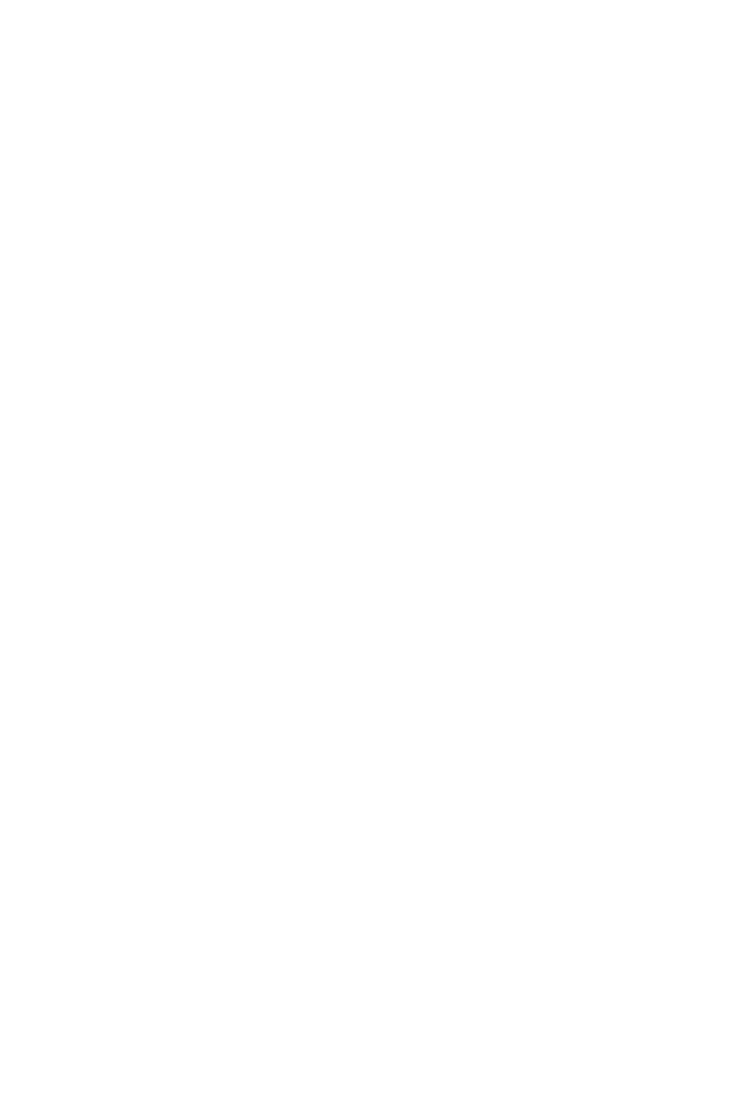
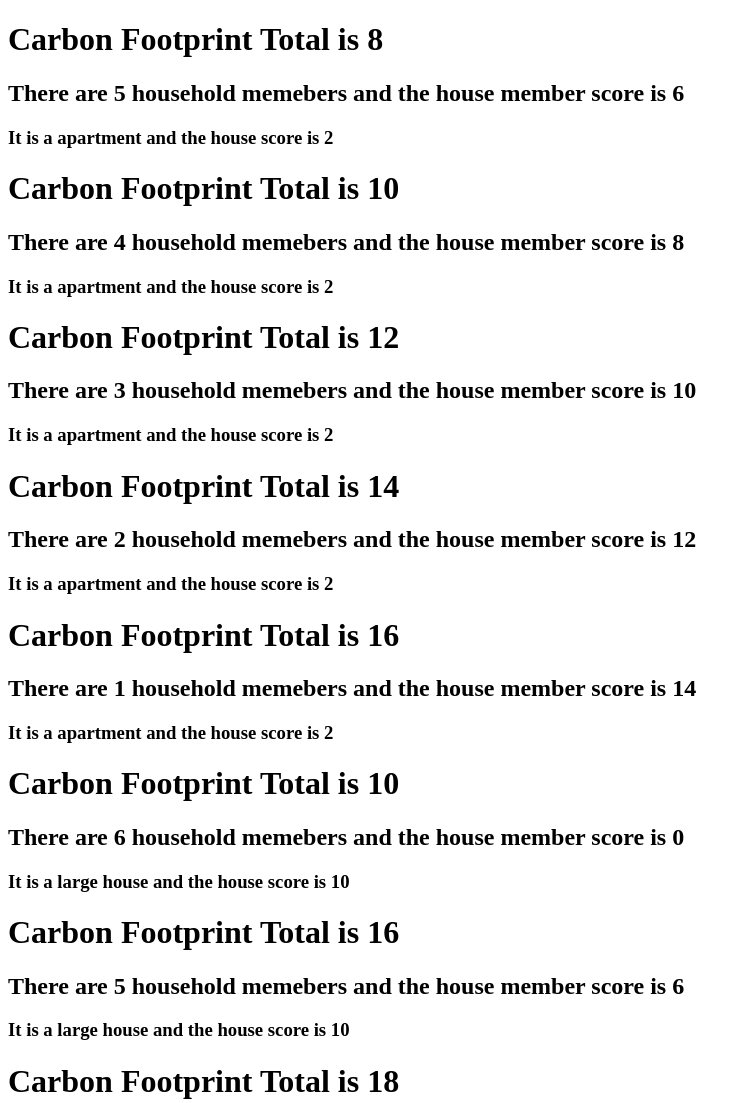
Before and after one commit to CIT93/angeloa-pub, a plain HTML site: page w4/index.html in a window 1280 px wide. Shown: the top 1103 px of the page, without its empty margins (0-751 px from the left). Before the commit the page ends 800 px from the top, so only its background shows below. Drawn offline with Linux system fonts and the light colour scheme.

Commit message:
updated output to DOM

```diff
--- a/w4/index.html
+++ b/w4/index.html
@@ -7,6 +7,7 @@
     <script defer src="main.js"></script>
 </head>
 <body>
-    <h1></h1>
+    <div id="output">
+    </div>
 </body>
 </html>
--- a/w4/main.js
+++ b/w4/main.js
@@ -12,6 +12,7 @@ function findingHouseSize(houseSize) {
     } else if (houseSize === "apartment") {
         houseSizePoint = 2;
     }
+    return houseSizePoint;
 }
 
 function determineHouseholdPts(numberInHousehold) {
@@ -31,7 +32,11 @@ function determineHouseholdPts(numberInHousehold) {
     } else if (numberInHousehold > 6){
         houseHoldPoints = 2;
     }
+    return houseHoldPoints;
 }
+
+
+
 
 
 
@@ -41,13 +46,28 @@ function start(houseHoldMemebers, houseSizes) {
 
     const houseSizePts = findingHouseSize(houseSizes);
     const total = houseHoldPts + houseSizePts;
-    cfpData.push(houseHoldMemebers, houseSizes, houseHoldPts, houseSizePts, total);
+    cfpData.push([houseHoldMemebers, houseSizes, houseHoldPts, houseSizePts, total]);
 
 
 }
 
 
-start(6, "apartment");
+function displayOutput() {
+    for (arr of cfpData) {
+        console.log(arr);
+        const output = document.getElementById("output");
+        const newH1 = document.createElement("h1");
+        const newH2 = document.createElement("h2");
+        const newH3 = document.createElement("h3");
+        newH1.textContent = `Carbon Footprint Total is ${arr[4]}`;
+        newH2.textContent = `There are ${arr[0]} household memebers and the house member score is ${arr[2]}`;
+        newH3.textContent = `It is a ${arr[1]} and the house score is ${arr[3]}`;
+        output.appendChild(newH1);
+        output.appendChild(newH2);
+        output.appendChild(newH3);
+    }
+}
+
 start(5, "apartment");
 start(4, "apartment");
 start(3, "apartment");
@@ -72,8 +92,5 @@ start(3, "small house");
 start(2, "small house");
 start(1, "small house");
 
-function displayOutput() {
-
-}
 
 displayOutput()
```
